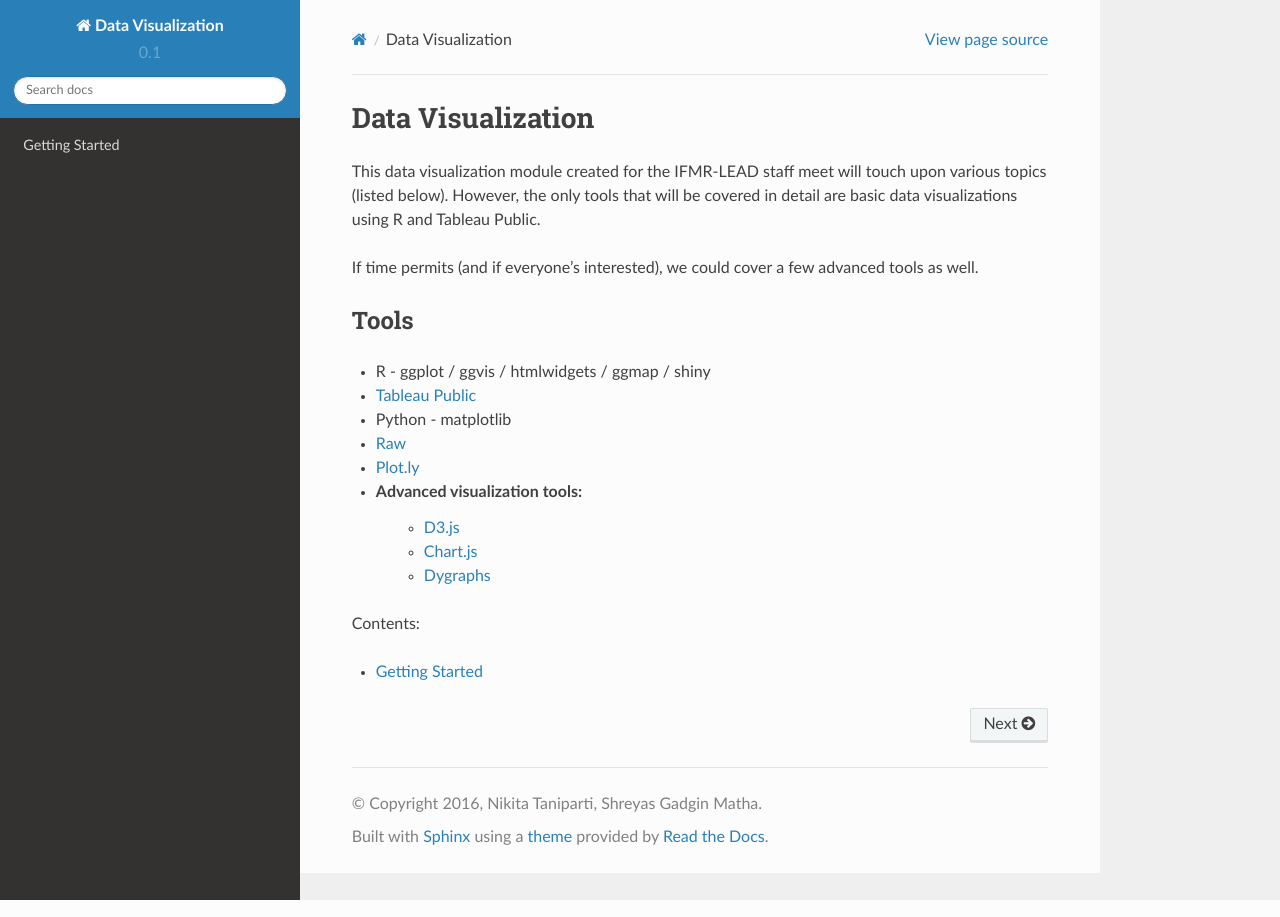
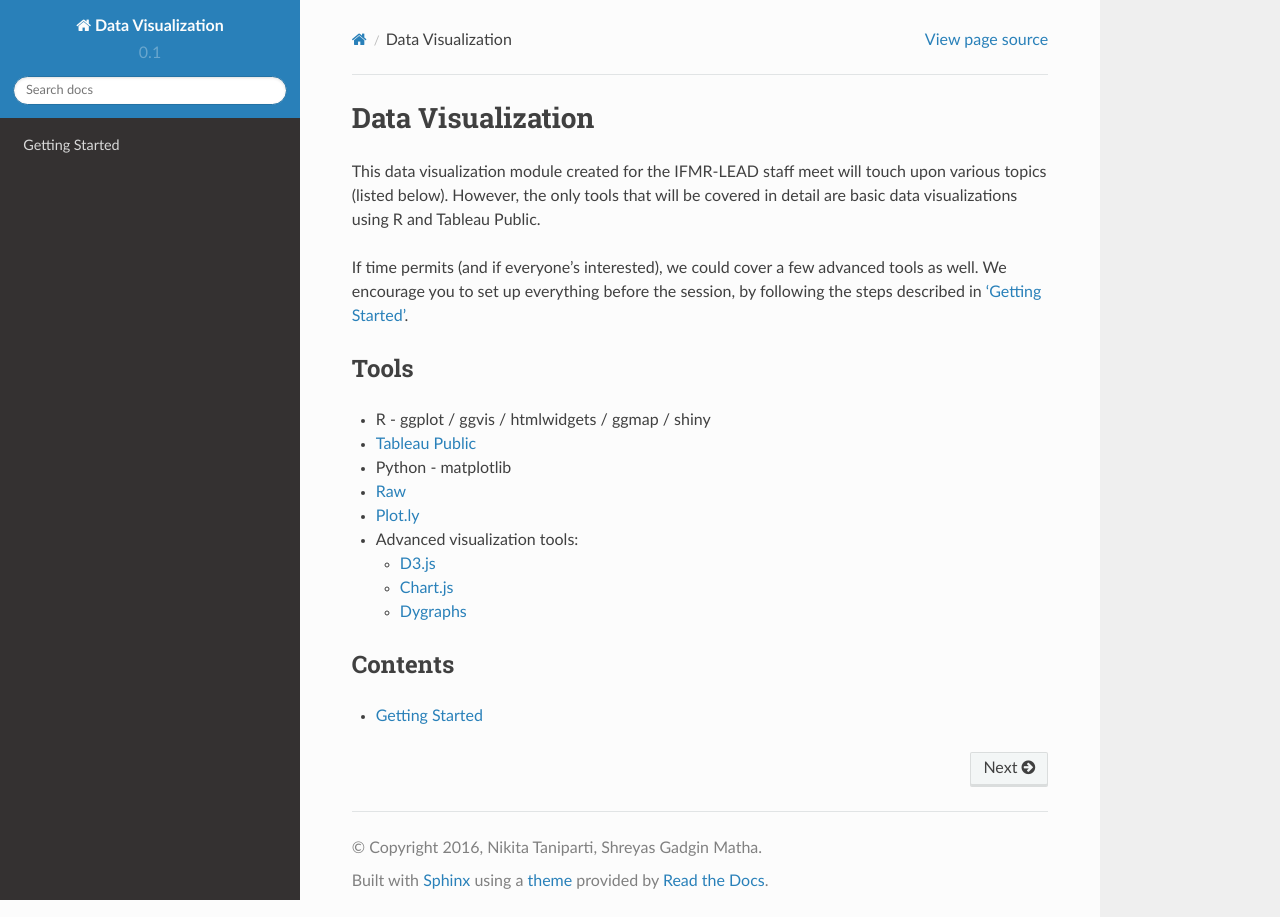
Before and after one commit to shreyasgm/data-visualization-training, a Sphinx documentation site: the page built from docs/index.rst, in a window 1280 px wide. Built offline with Sphinx 7.4.7 and the Read the Docs theme 2.0.0, drawn with Linux system fonts in a browser that asks for light colours; some of the changed lines change nothing that is shown.

Commit message:
Fixed list indentation

```diff
--- a/docs/index.rst
+++ b/docs/index.rst
@@ -8,7 +8,7 @@ Data Visualization
 
 This data visualization module created for the IFMR-LEAD staff meet will touch upon various topics (listed below). However, the only tools that will be covered in detail are basic data visualizations using R and Tableau Public.
 
-If time permits (and if everyone's interested), we could cover a few advanced tools as well.
+If time permits (and if everyone's interested), we could cover a few advanced tools as well. We encourage you to set up everything before the session, by following the steps described in :doc:`'Getting Started' <gettingstarted>`.
 
 Tools
 -----
@@ -19,11 +19,13 @@ Tools
 - `Raw <http://raw.densitydesign.org/>`_
 - `Plot.ly <https://plot.ly/>`_
 - Advanced visualization tools:
-    + `D3.js <https://d3js.org/>`_
-    + `Chart.js <http://www.chartjs.org/>`_
-    + `Dygraphs <http://dygraphs.com/>`_
 
-Contents:
+  + `D3.js <https://d3js.org/>`_
+  + `Chart.js <http://www.chartjs.org/>`_
+  + `Dygraphs <http://dygraphs.com/>`_
+
+Contents
+--------
 
 .. toctree::
    :maxdepth: 2
```
